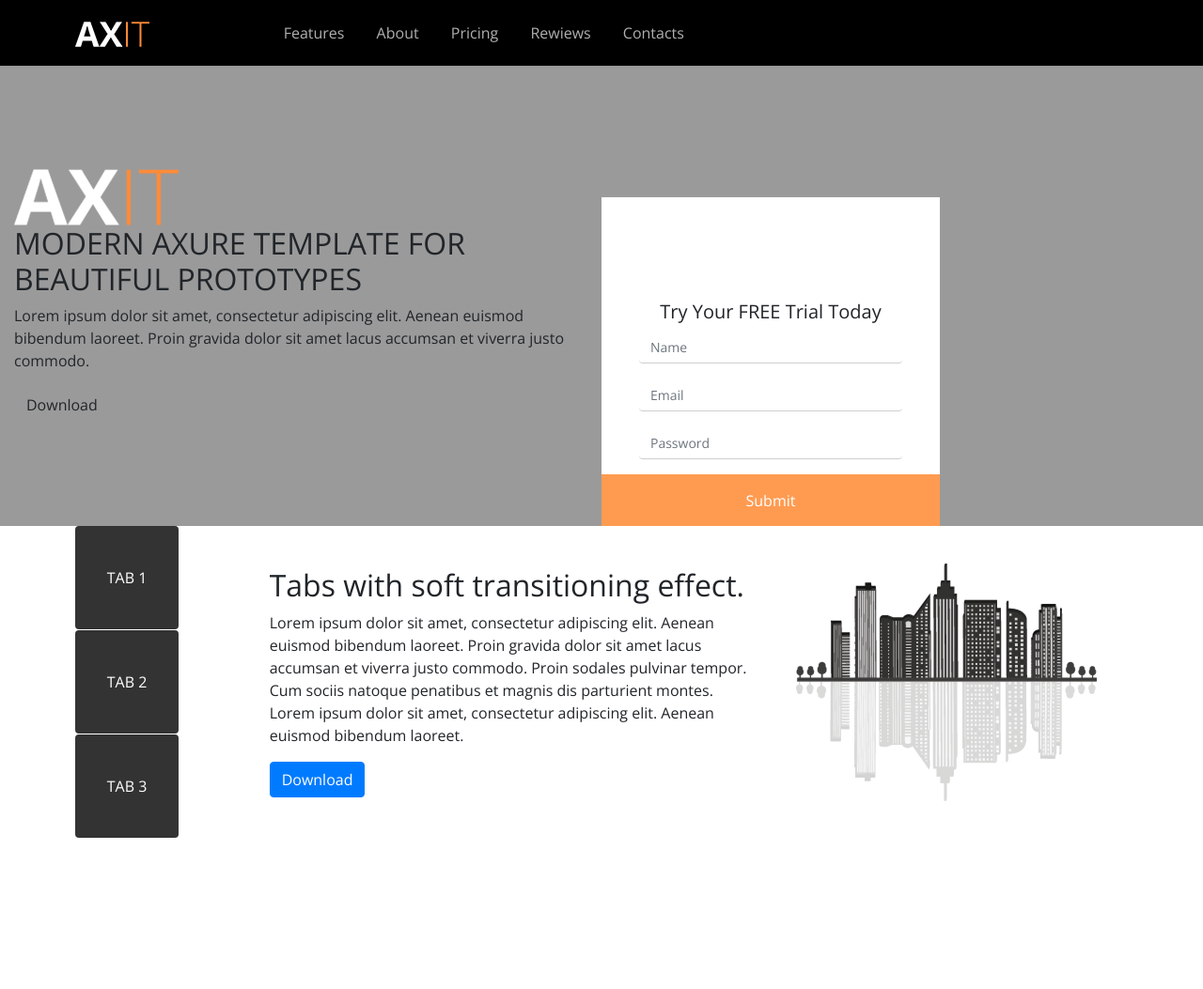
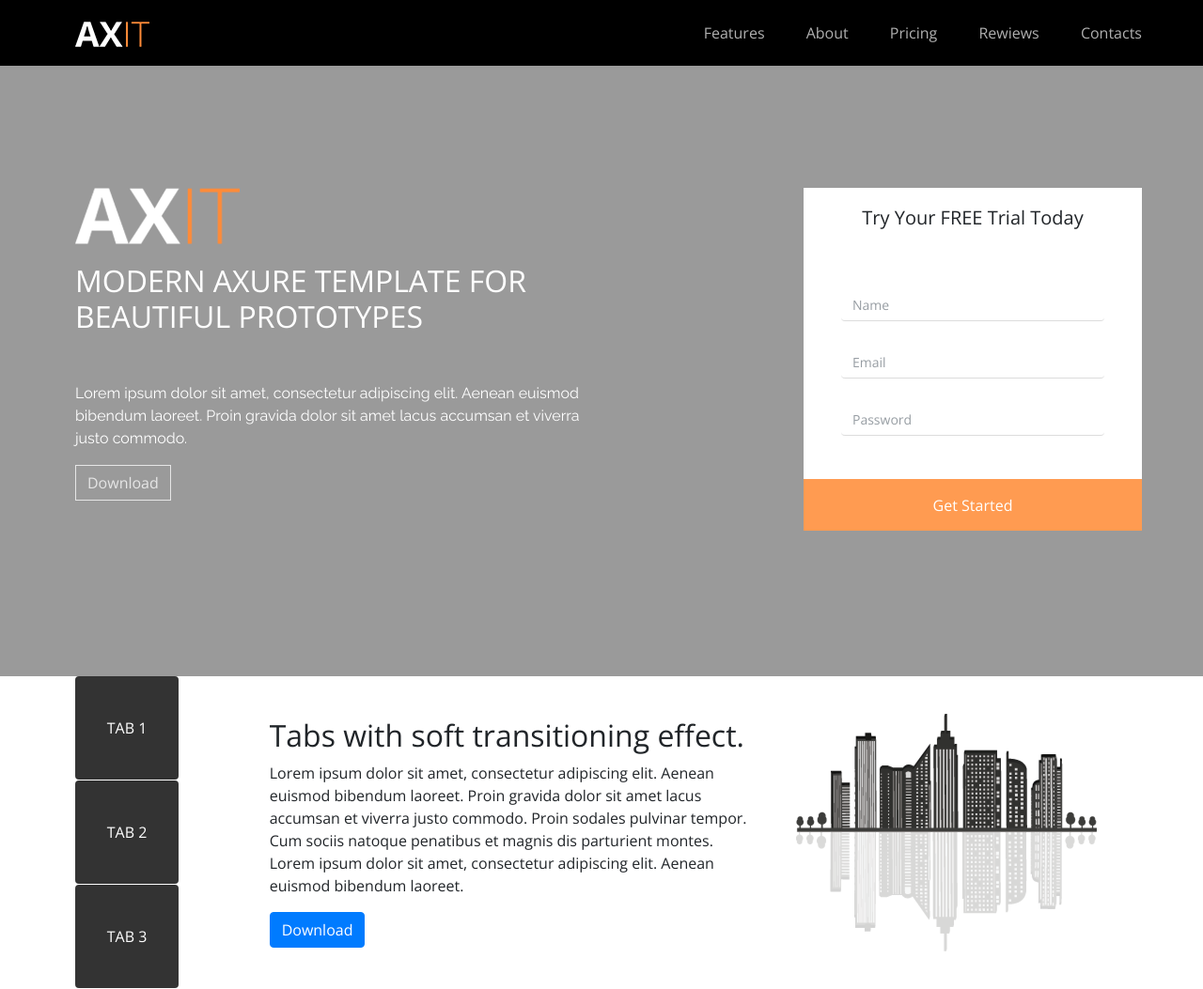
Before and after one commit to trustmeasap/psd-templates, a plain HTML site: page index.html in a window 1280 px wide. Shown: the whole page at 94% size. Before the commit the page ends 893 px from the top, so only its background shows below. Drawn offline with nearby package versions, Linux system fonts and the light colour scheme.

Commit message:
блок в процессе и стили

```diff
--- a/index.html
+++ b/index.html
@@ -41,12 +41,12 @@
 
   <header>
       <div class="container">
-          <div class="row">
+          <div class="row nav_bar justify-content-between">
               <div class="header_logo col-lg-2 col-xl-2">
-                  <img src="/img/Logo.png" alt="#">
+                  <a href="#"><img src="/img/Logo.png" alt="#"></a>
               </div>
-              <div class="nav_bar col-lg-5 col-xl-6">
-                  <nav class="nav_menu">
+              <div class="nav_menu col-lg-6 col-xl-6">
+                  <nav class="#">
                       <a href="#">Features</a>
                       <a href="#">About</a>
                       <a href="#">Pricing</a>
@@ -58,10 +58,10 @@
       </div>
   </header>
 
-  <section class="container-fluid">
-
-    <div class="row main_disp align-items-center">
-        <div class="col-lg-6 col-md-6">
+  <section class="main_disp">
+    <div class="container text_form_disp">
+        <div class="row  justify-content-between">
+            <div class="header_btn col-lg-6 col-md-6">
                 <a href="#"><img src="img/main_logo.png" alt="#"></a>
                 <h2>MODERN AXURE TEMPLATE
                     FOR BEAUTIFUL PROTOTYPES</h2>
@@ -82,8 +82,9 @@
                     <div class="form-group">
                         <input type="password" class="form-control no-border" placeholder="Password">
                     </div>
-                <button type="submit" class="btn_form btn-primary">Submit</button>
+                    <button type="submit" class="btn_form btn-primary">Get Started</button>
                 </form>
+            </div>
         </div>
     </div>
 
--- a/style/style.css
+++ b/style/style.css
@@ -17,7 +17,11 @@ header {
     width: 100%;
     height: 70px;
     line-height: 70px;
+}
 
+.nav_menu {
+    text-align: end;
+    padding: 0;
 }
 
 .nav_menu a {
@@ -25,7 +29,9 @@ header {
     text-decoration: none;
     white-space: nowrap;
     overflow: hidden;
-    margin-left: 30px;
+    align-items: flex-end;
+    padding-left: 40px;
+    font-weight: 400;
 }
 
 .nav_menu a:hover {
@@ -39,24 +45,38 @@ header {
     background-color: #9a9a9a;
 }
 
+.header_btn h2 {
+    margin-top: 20px;
+    color: #fff;
+}
 
-/* FORM STYLE  */
+.header_btn button {
+    border: 1px solid #e6e6e6;
+    border-radius: 0%;
+    color: #e6e6e6;
+}
+
+
+.header_btn p {
+    margin-top: 50px;
+    font-family: 'Raleway', sans-serif !important;
+    color: #fff;
+}
+
+
+/* MAIN DISP___FORM STYLE  */
+
+
+.text_form_disp {
+    height: 650px;
+    padding-top: 130px;
+}
 
 .main_form {
     width: 100%;
-    height: 100%;
+    height: 365px;
     max-width: 360px;
-    height: 350px;
-}
-
-
-.main_form {
-    display: flex;
-    width: 100%;
-    max-width: 360px;
-    max-height: 360px;
     background-color: #fff;
-    margin-top: 140px;
     position: relative;
     padding: 0;
 }
@@ -65,6 +85,8 @@ header {
     font-size: 20px;
     text-align: center;
     padding-top: 20px;
+    padding-bottom: 50px;
+    vertical-align: top;
 }
 
 .main_form .color_header {
@@ -73,7 +95,7 @@ header {
 }
 
 .main_form .form-group {
-    padding: 0 40px;
+    padding: 5px 40px;
 }
 
 input[type="text"],input[type="email"],input[type="password"] {
@@ -81,17 +103,12 @@ input[type="text"],input[type="email"],input[type="password"] {
     width: 100%;
     max-width: 285px;
     font-size: 14px;
+    opacity: 0.7;
 }
 
 .no-border {
     border: 0;
     box-shadow: 0;
-}
-
-.main_disp form {
-    width: 100%;
-    max-width: 365px;
-    padding-top: 90px;
 }
 
 .btn_form {
@@ -101,6 +118,8 @@ input[type="text"],input[type="email"],input[type="password"] {
     bottom: 0;
     border: none;
     border-radius: 0;
+    align-items: flex-end;
+    position: absolute;
 }
 
 .btn_form:hover {
```
Lines whose indentation alone changed are shown as unchanged.
